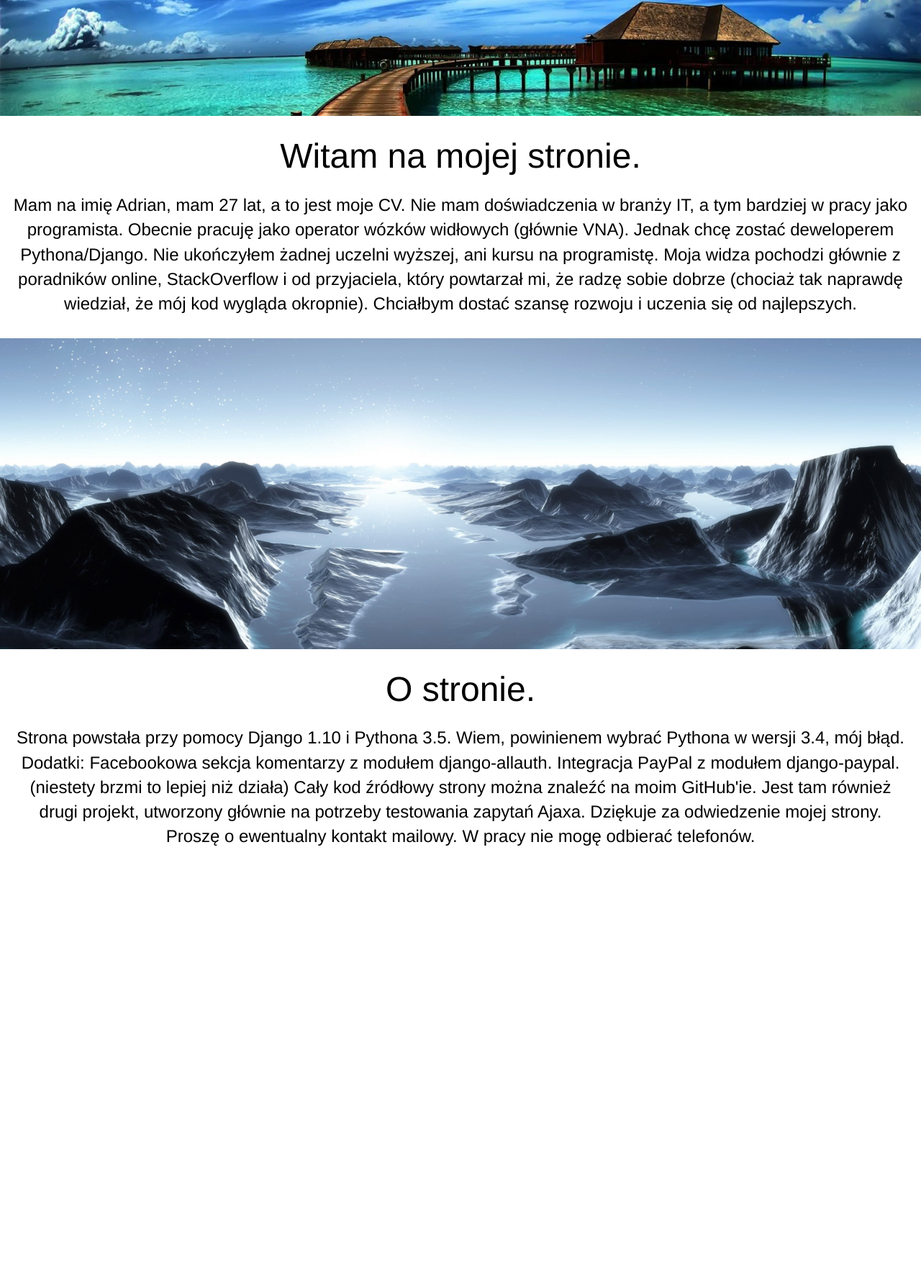
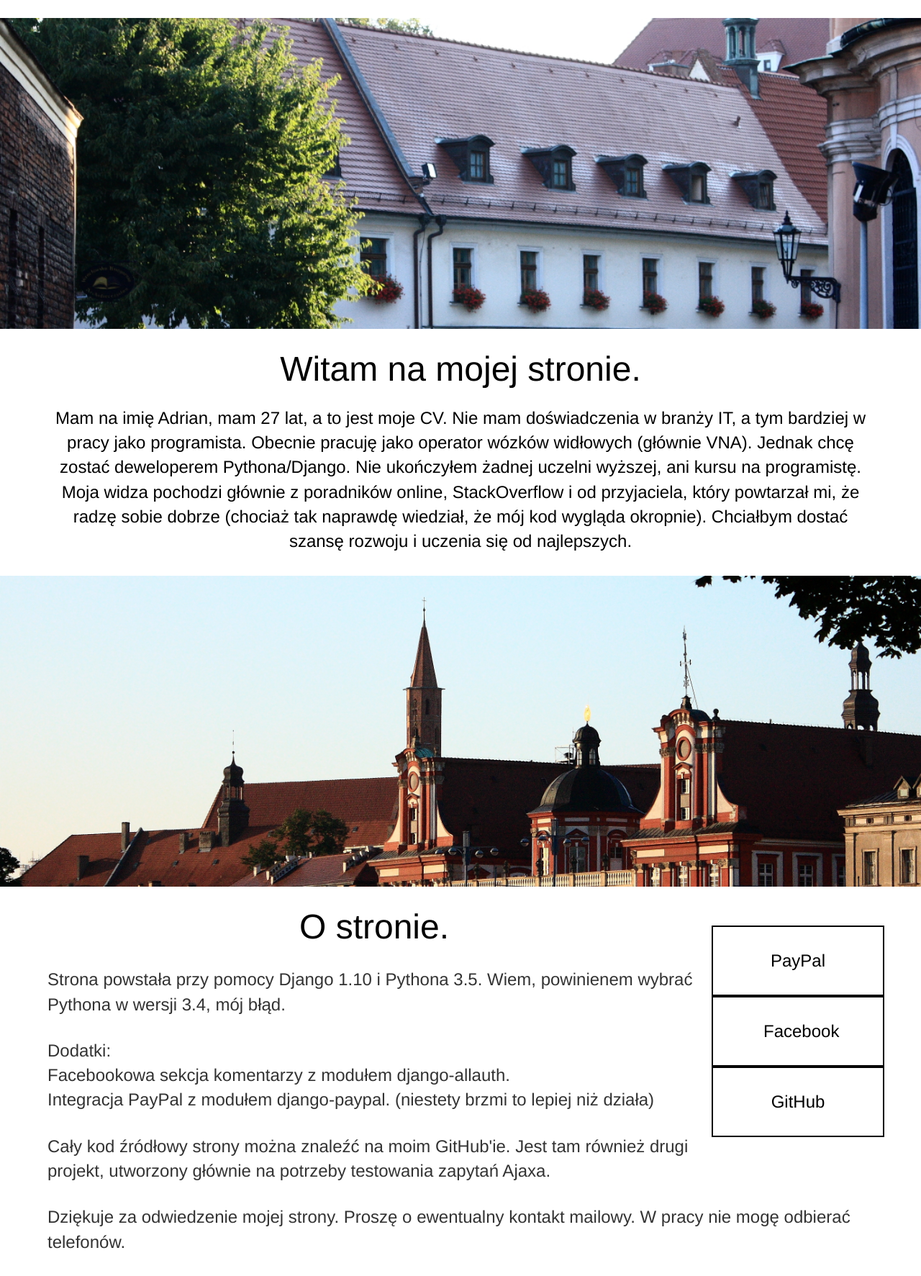
Before and after one commit to adrianwizowski/WebSite, a Django app: page /pl/ in a window 1280 px wide. Shown: the part 908-2681 px from the top of the page at 72% size. Before the commit the page ends 2083 px from the top, so only its background shows below. Run offline with Django 3.2, Linux system fonts and the light colour scheme; data comes from the database, SQL or seed files in the repository; both versions use the stored data as it was after the commit; some libraries are stand-ins or nearby versions.

Commit message:
final 1.0

```diff
--- a/content/templates/base/base_pl.html
+++ b/content/templates/base/base_pl.html
@@ -10,32 +10,8 @@
         <link rel="stylesheet" href="{% static '/css/bootstrap.css' %}">
         <script src="https://ajax.googleapis.com/ajax/libs/jquery/1.8.3/jquery.min.js"></script>
         <script src="http://code.jquery.com/ui/1.9.2/jquery-ui.js"></script>
-        <script type="text/javascript">
-        jQuery(function () {
-            var $els = $('div[id^=change]'),
-                i = 0,
-                len = $els.length;
-
-            $els.slice(1).hide();
-
-            function slider() {
-                $els.eq(i).fadeOut(function () {
-                    i = (i + 1) % len
-                    $els.eq(i).fadeIn();
-                })
-            }
-
-            var timer = setInterval(slider, 2500);
-
-            $('div[id^=change]').hover(function (ev) {
-                clearInterval(timer);
-            }, function (ev) {
-                timer = setInterval(slider, 2500);
-            });
-         });
-        </script>
-        <style type="text/css">
-        </style>
+        <script src="{% static '/js/change_div.js' %}"></script>
+        <script src="{% static '/js/parallax.js' %}"></script>
     </head>
     <body>
     <div>
@@ -51,12 +27,12 @@
                 </div>
             </div>
         </section>
-         <div>
             {% for p in posts %}
                     {% if  p.id == 4 %}
-                        <div class="text">
+                        <div class="text" style="display: flow-root;">
+                            <p style="float: right;"><img src="{% static '/images/self_s.jpg' %}"></p>
                             <h1 style="color: black; text-align: center">{{ p.title }}</h1>
-                          <p style="color: black; text-align: center">{{ p.text }}</p>
+                            <p style="color: black; text-align: center">{{ p.text|linebreaks }}</p>
                         </div>
                     {% endif %}
                 {% endfor %}
@@ -75,20 +51,29 @@
             {% for p in posts %}
                     {% if  p.id == 6 %}
                         <div class="text">
+                            <div class="btn-bottom-group" id="bottom">
+                                <form>
+                                    <input class="btn-bottom" type="button" value="PayPal" onclick="window.location.href={% url 'donation' %}"/>
+                                    <a href="{% provider_login_url "facebook" %}" class="btn-bottom" >Facebook</a>
+                                    <input class="btn-bottom" type="button" value="GitHub" onclick="window.open('https://github.com/adrianwizowski/WebSite', '_blank')" />
+                                </form>
+                             </div>
                             <h1 style="color: black; text-align: center">{{ p.title }}</h1>
-                          <p style="color: black; text-align: center">{{ p.text }}</p>
+                            <p style="color: black; text-align: center">{{ p.text|linebreaks }}</p>
                         </div>
                     {% endif %}
                 {% endfor %}
-        </div>
         {% if request.user_agent.is_pc %}
-            <div class="container-floating">
+            <div class="container-floating" id="hide">
                 <form>
                     <div id="change1">
                         <input class="button" type="button" value="PayPal" onclick="window.location.href={% url 'donation' %}" />
                     </div>
                     <div id="change2">
-                        <a href="{% provider_login_url "facebook" %}" class="button" >Facebook Feedback</a>
+                        <a href="{% provider_login_url "facebook" %}" class="button" >Facebook</a>
+                    </div>
+                    <div id="change3">
+                        <input class="button" type="button" value="GitHub" onclick="window.open('https://github.com/adrianwizowski/WebSite', '_blank')" />
                     </div>
                 </form>
             </div>
--- a/content/views.py
+++ b/content/views.py
@@ -1,11 +1,12 @@
 from django.utils import timezone
 from .models import Post
 from .forms import DonationForm
-from django.shortcuts import render, redirect, render_to_response
+from django.shortcuts import render, redirect
 from paypal.standard.forms import PayPalPaymentsForm
 from django.core.urlresolvers import reverse
 from django.conf import settings
 from django.views.decorators.csrf import csrf_exempt
+
 
 
 # rendering english version
--- a/static/css/blog.css
+++ b/static/css/blog.css
@@ -6,7 +6,7 @@
 
 
 .button {
-    color: white;
+    color: black;
     background-color: transparent;
     border: none;
     padding: 30px 70px;
@@ -19,17 +19,41 @@
     border-right: none;
 }
 
+.button:hover {
+    color: black;
+    background-color: white;
+    transform: scale(1.1);
+}
+
 .btn-group:after {
     content: "";
     clear: both;
     display: table;
 }
 
-.button:hover {
+.btn-bottom-group{
+    float: right;
+    margin-top: 1em;
+}
+
+.btn-bottom {
+    width: 10em;
+    color: black;
+    background-color: white;
+    border: black;
+    padding: 30px 70px;
+    cursor: pointer;
+    transition: all .5s ease-in-out;
+    display: block;
+    border: 2px solid black;
+}
+
+.btn-bottom:hover {
     color: black;
     background-color: white;
     transform: scale(1.1);
 }
+
 
 .container-floating{
   background-color: red;
@@ -106,6 +130,9 @@
 
 .text {
     max-height: auto;
+    margin-left: 2.125em;
+    margin-right: 2.125em;
+    margin-bottom: 1em;
 }
 
 .donation {
--- a/website-env/Scripts/django-admin.py
+++ b/website-env/Scripts/django-admin.py
@@ -1,4 +1,4 @@
-#!D:\test\website\website-env\Scripts\python.exe
+#!d:\test\website\website-env\scripts\python.exe
 from django.core import management
 
 if __name__ == "__main__":
--- a/website-env/pip-selfcheck.json
+++ b/website-env/pip-selfcheck.json
@@ -1 +1 @@
-{"last_check":"2017-07-23T09:15:51Z","pypi_version":"9.0.1"}
+{"last_check":"2017-09-02T15:25:25Z","pypi_version":"9.0.1"}
```
Also changed, not shown: content/templates/base/base.html (+20 -33 lines), static/js/change_div.js (added, +31 -0 lines), db.sqlite3, static/images/2.jpg, static/images/3.jpg, 2 other files. Lines whose indentation alone changed are shown as unchanged.
